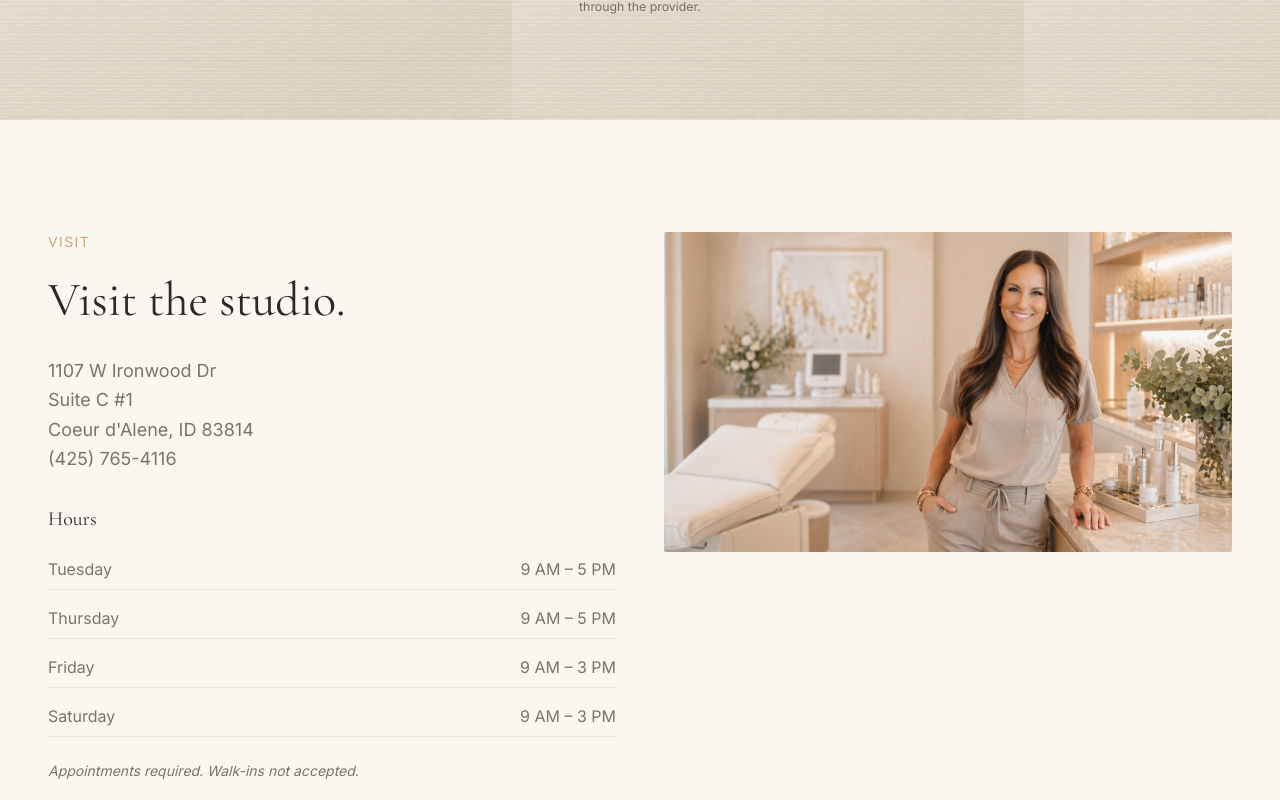
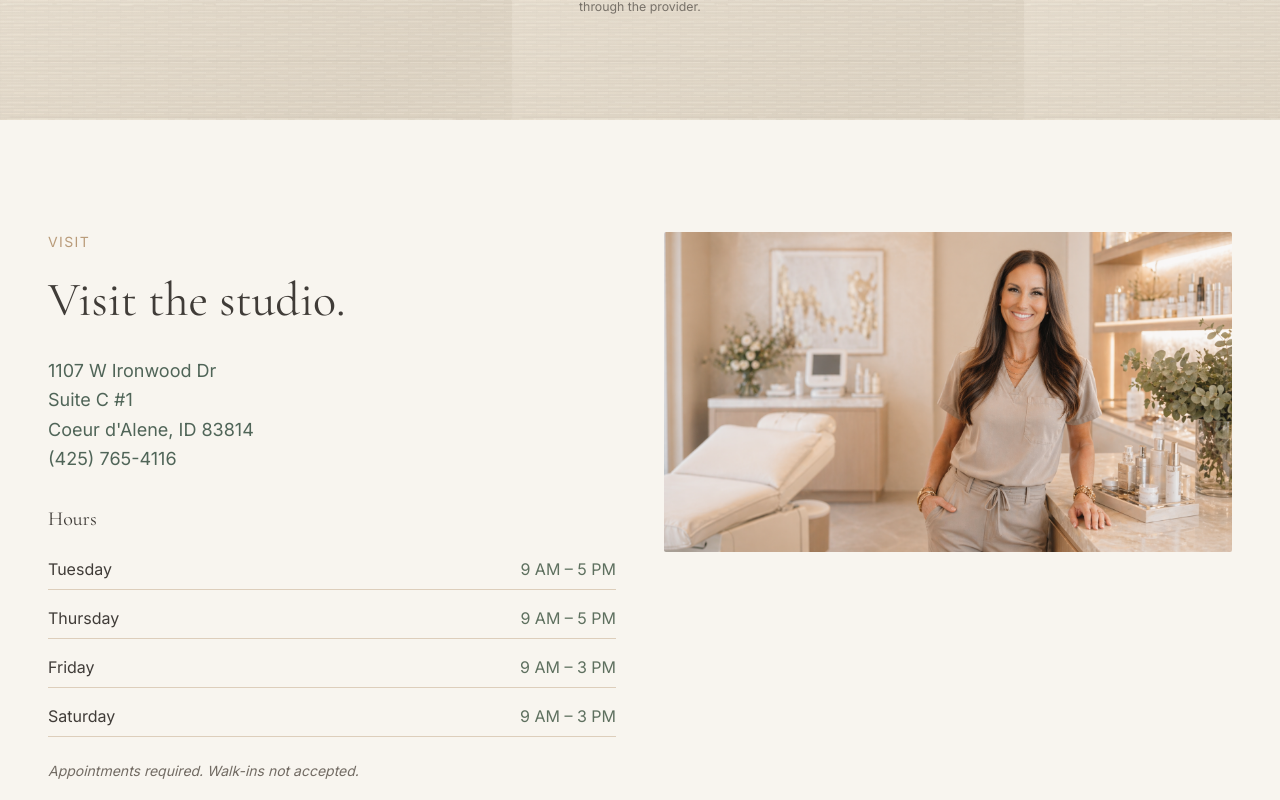
Before and after one commit to Unchainedmindprompts/Aesthetics-by-Michelle, a Next.js app: page / in a window 1280 px wide. Shown: the part 4200-5000 px from the top of the page. Built offline with nearby package versions, Linux system fonts and the light colour scheme.

Commit message:
Match Visit the Studio colors to ivory, sage and natural oak homepage palette

```diff
--- a/app/globals.css
+++ b/app/globals.css
@@ -608,3 +608,47 @@ body {
 @media (prefers-reduced-motion: reduce) {
   .product-edit__link { transition: none; }
 }
+
+
+/* Preview only: harmonize Visit the Studio with the homepage's light ivory,
+   charcoal, oak, smoky taupe and restrained sage accents.
+   No layout, spacing, image or content changes. */
+.visit-studio-palette {
+  background-color: #f8f5ef;
+}
+
+.visit-studio-palette > div > div:first-child > p:first-child {
+  color: #b99b79;
+}
+
+.visit-studio-palette h2,
+.visit-studio-palette h3 {
+  color: #403c38;
+}
+
+.visit-studio-palette address,
+.visit-studio-palette dl,
+.visit-studio-palette p.italic {
+  color: #726b63;
+}
+
+.visit-studio-palette address a {
+  color: #506558;
+}
+
+.visit-studio-palette address a:hover,
+.visit-studio-palette address a:focus-visible {
+  color: #403c38;
+}
+
+.visit-studio-palette dl > div {
+  border-color: rgba(185, 155, 121, .44);
+}
+
+.visit-studio-palette dl dt {
+  color: #403c38;
+}
+
+.visit-studio-palette dl dd {
+  color: #5e705f;
+}
```
